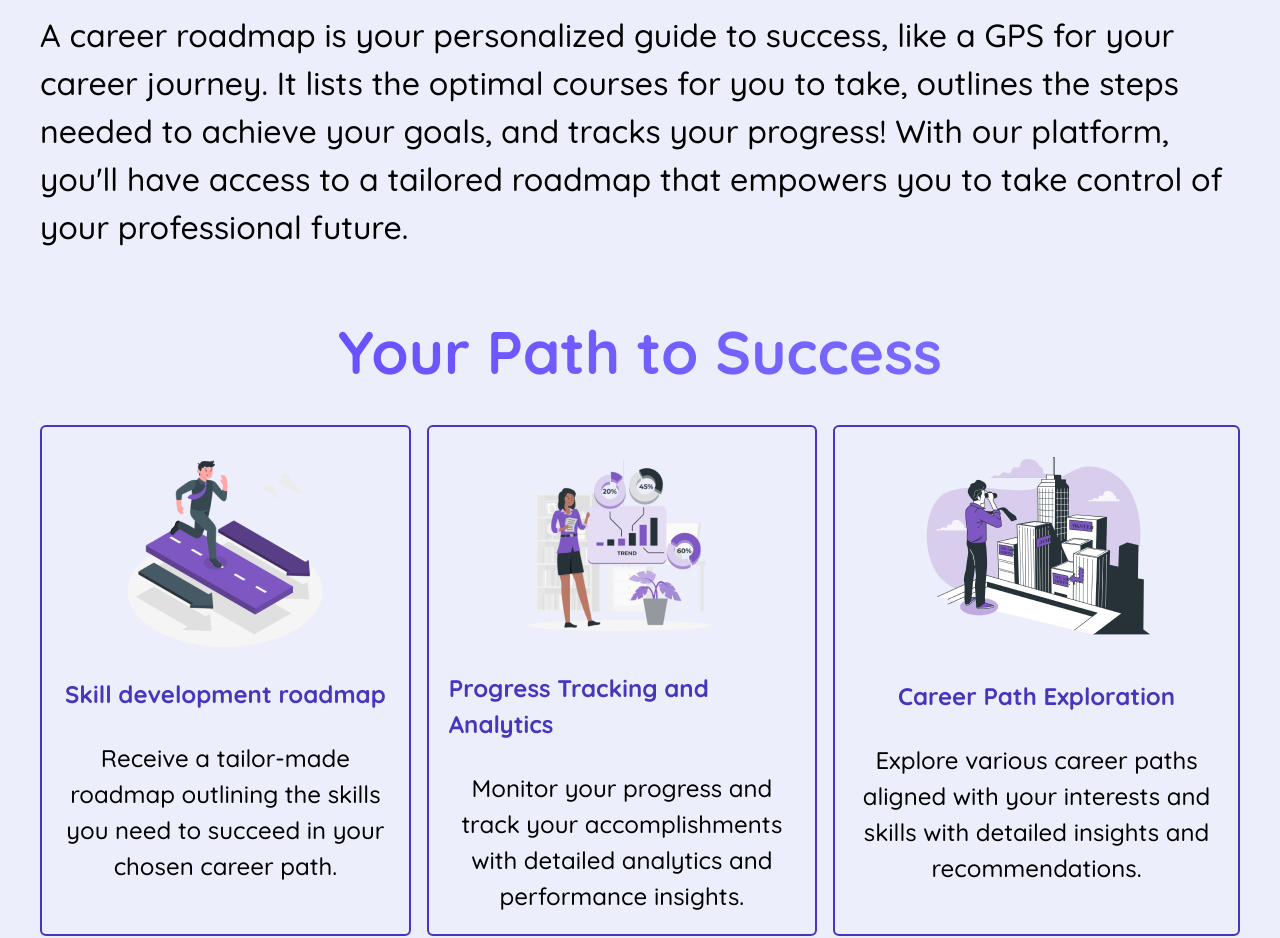
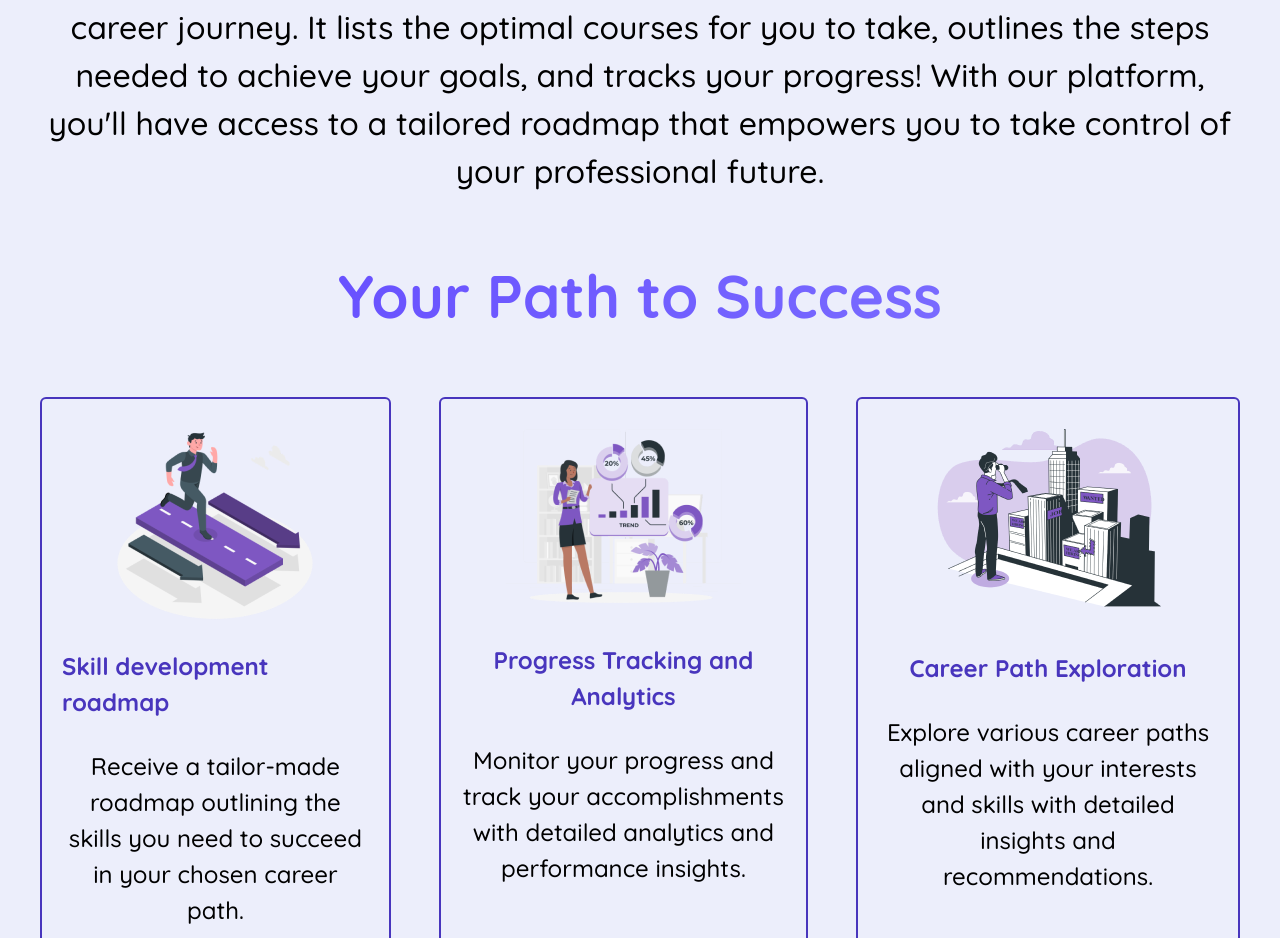
Before and after one commit to britzky/career-coach, a React (Vite) app in the folder frontend/career-coach/: page / in a window 1280 px wide. Shown: the part 1862-2800 px from the top of the page. Built offline with nearby package versions, Linux system fonts and the light colour scheme.

Commit message:
Fixed your path to success layout

```diff
--- a/frontend/career-coach/src/pages/LandingPage/LandingPage.tsx
+++ b/frontend/career-coach/src/pages/LandingPage/LandingPage.tsx
@@ -13,7 +13,7 @@ export const LandingPage = () => {
   return (
     <div className="overflow-x-hidden flex flex-col min-h-screen">
       <div className="mt-28 mx-10">
-        <div className="flex flex-col mb-7 h-[695px]">
+        <div className="flex flex-col h-[695px]">
           <div className="relative mx-0 w-full">
             <img src={road} alt="road" className="absolute -ml-40 mt-20 min-w-[2750px]" />
           </div>
@@ -33,8 +33,10 @@ export const LandingPage = () => {
           </div>
         </div>
         <div className="overflow-x-hidden space-y-14 my-14 mt-[54rem]">
+          <div className="flex flex-col items-center">
+            <div className="max-w-[94rem]">
               <h1 className="font-bold text-xxl gradient-text bg-logo text-center mt-14">What is a Career Roadmap?</h1>
-          <p className="font-medium text-base">
+              <p className="font-medium text-base text-center">
                 A career roadmap is your personalized guide to success,
                 like a GPS for your career journey.
                 It lists the optimal courses for you to take,
@@ -44,20 +46,20 @@ export const LandingPage = () => {
                 you'll have access to a tailored roadmap that empowers you to take control of your professional future.
               </p>
             </div>
-        <div className=" overflow-x-hidden mb-7 space-y-7">
+          </div>
           <h1 className="font-bold text-xxl gradient-text bg-logo text-center w-full">Your Path to Success</h1>
-          <div className="overflow-x-hidden flex justify-between space-x-4">
-            <div className="flex flex-col items-center border-2 border-purpleText rounded-md gap-7 p-5">
+            <div className="flex justify-center gap-12">
+              <div className="flex flex-col items-center border-2 border-purpleText rounded-md gap-7 p-5 max-w-[24rem]">
                 <img src={skillDev} alt="Man running" />
                 <h6 className="font-bold text-sm text-purpleText">Skill development roadmap</h6>
                 <p className="font-medium text-sm text-center">Receive a tailor-made roadmap outlining the skills you need to succeed in your chosen career path.</p>
               </div>
-            <div className="flex flex-col items-center border-2 border-purpleText rounded-md gap-7 p-5">
+              <div className="flex flex-col items-center border-2 border-purpleText rounded-md gap-7 p-5 max-w-[24rem]">
                 <img src={progress} alt="Woman showing progress chart" />
-              <h6 className="font-bold text-sm text-purpleText">Progress Tracking and Analytics</h6>
+                <h6 className="font-bold text-sm text-purpleText text-center">Progress Tracking and Analytics</h6>
                 <p className="font-medium text-sm text-center">Monitor your progress and track your accomplishments with detailed analytics and performance insights.</p>
               </div>
-            <div className="flex flex-col items-center border-2 border-purpleText rounded-md gap-7 p-5">
+              <div className="flex flex-col items-center border-2 border-purpleText rounded-md gap-7 p-5 max-w-[24rem]">
                 <img src={career} alt="Man looking through binoculars at a city" />
                 <h6 className="font-bold text-sm text-purpleText">Career Path Exploration</h6>
                 <p className="font-medium text-sm text-center self-center">Explore various career paths aligned with your interests and skills with detailed insights and recommendations.</p>
```
Lines whose indentation alone changed are shown as unchanged.
